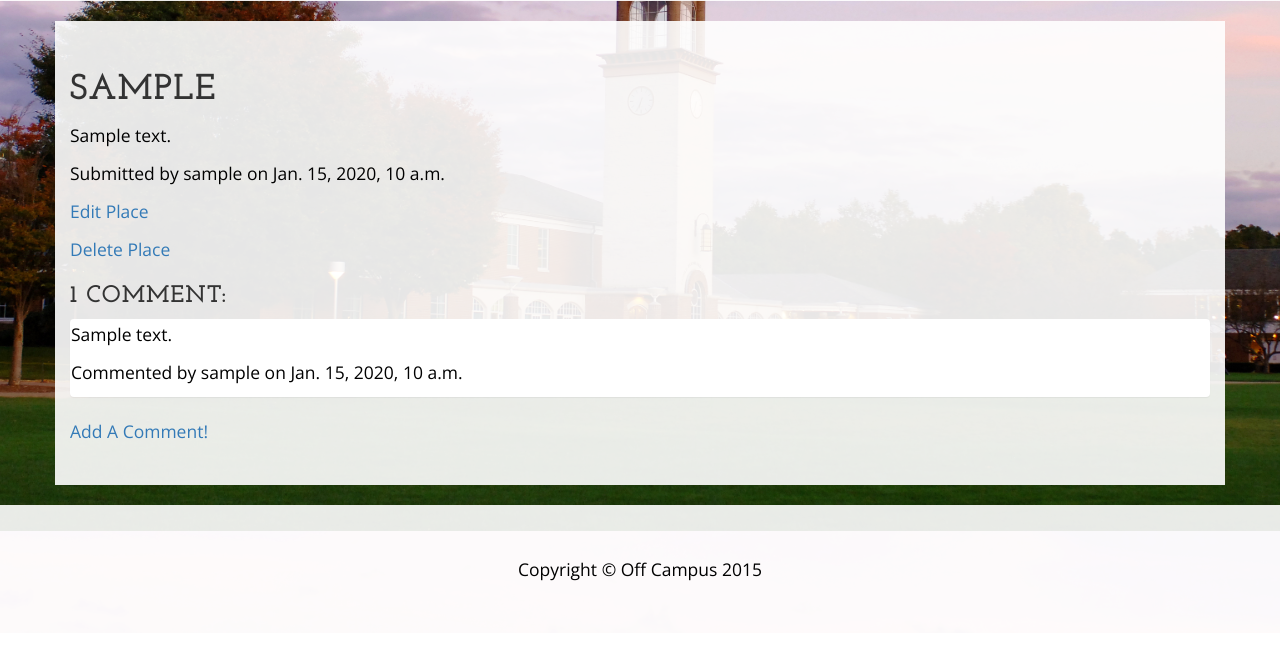
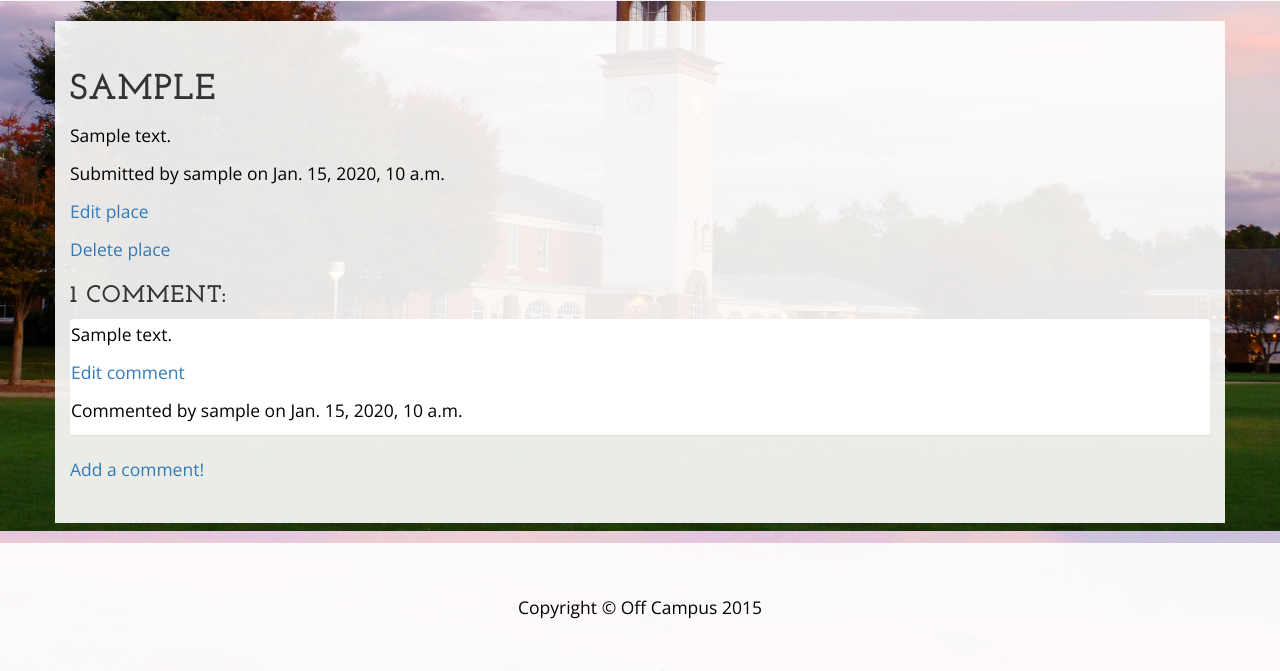
Before and after one commit to Katerinahillios/offcampus, a Django app: page /place/1/ in a window 1280 px wide. Shown: the part 269-940 px from the top of the page. Before the commit the page ends 850 px from the top, so only its background shows below. Run offline with Django 3.2, Linux system fonts and the light colour scheme; a user stored in the database is signed in; tables that the repository leaves empty hold one stand-in row (values such as "Sample post"); some libraries are stand-ins or nearby versions.

Commit message:
add comment update view

```diff
--- a/core/urls.py
+++ b/core/urls.py
@@ -11,4 +11,5 @@ urlpatterns = patterns('',
     url(r'^place/update/(?P<pk>\d+)/$', PlaceUpdateView.as_view(), name='place_update'),
     url(r'^place/delete/(?P<pk>\d+)/$', PlaceDeleteView.as_view(), name='place_delete'),
     url(r'^place/(?P<pk>\d+)/comment/create/$', CommentCreateView.as_view(), name='comment_create'),
+    url(r'^place/(?P<place_pk>\d+)/comment/update/(?P<comment_pk>\d+)/$', CommentUpdateView.as_view(), name='comment_update'),
 )
--- a/core/views.py
+++ b/core/views.py
@@ -55,3 +55,12 @@ class CommentCreateView(CreateView):
     form.instance.user = self.request.user
     form.instance.place = Place.objects.get(id=self.kwargs['pk'])
     return super(CommentCreateView, self).form_valid(form)
+
+class CommentUpdateView(UpdateView):
+  model = Comment
+  pk_url_kwarg = 'comment_pk'
+  template_name = 'comment/comment_form.html'
+  fields = ['text']
+
+  def get_success_url(self):
+    return self.object.place.get_absolute_url()
--- a/templates/place/place_detail.html
+++ b/templates/place/place_detail.html
@@ -4,8 +4,8 @@
 <p>{{ place.description }}</p>
 <p>Submitted by {{ place.user.username }} on {{ place.created_at }}</p>
 {% if place.user == user %}
-<p><a href="{% url 'place_update' pk=place.id %}">Edit Place</a></p>
-<p><a href="{% url 'place_delete' pk=place.id %}">Delete Place</a></p>
+<p><a href="{% url 'place_update' pk=place.id %}">Edit place</a></p>
+<p><a href="{% url 'place_delete' pk=place.id %}">Delete place</a></p>
 {% endif %}
 {% if comments.count > 0 %}
 <h3>{{ comments.count }} Comment{{ comments.count|pluralize }}:</h3>
@@ -13,8 +13,13 @@
 {% for comment in comments %}
 <div class="panel">
   <p>{{ comment.text }}</p>
+  {% if comment.user == user %}
+  <p><a href="{% url 'comment_update' place_pk=place.id comment_pk=comment.id %}">Edit comment</a></p>
+  {% endif %}
   <p>Commented by {{ comment.user.username }} on {{ comment.created_at }}</p>
 </div>
 {% endfor %}
-<p><a href="{% url 'comment_create' pk=place.id %}">Add A Comment!</a></p>
+{% if user.is_authenticated %}
+<p><a href="{% url 'comment_create' pk=place.id %}">Add a comment!</a></p>
+{% endif %}
 {% endblock %}
```
